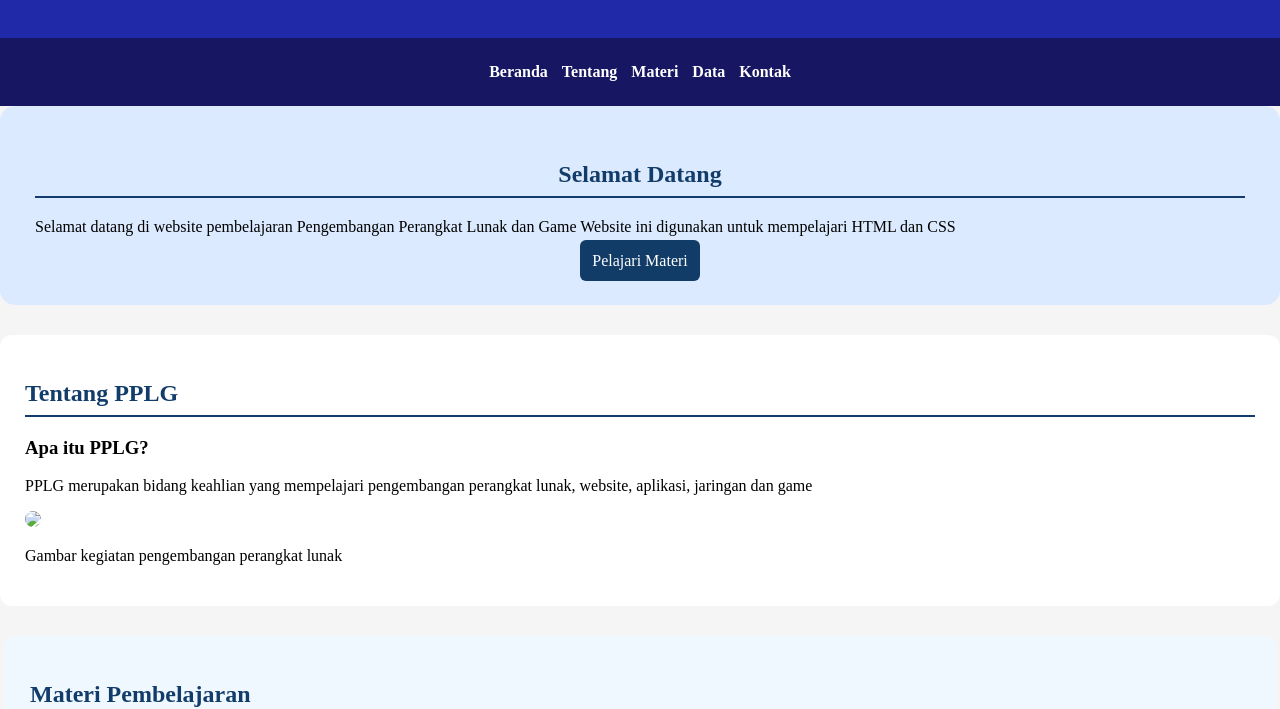
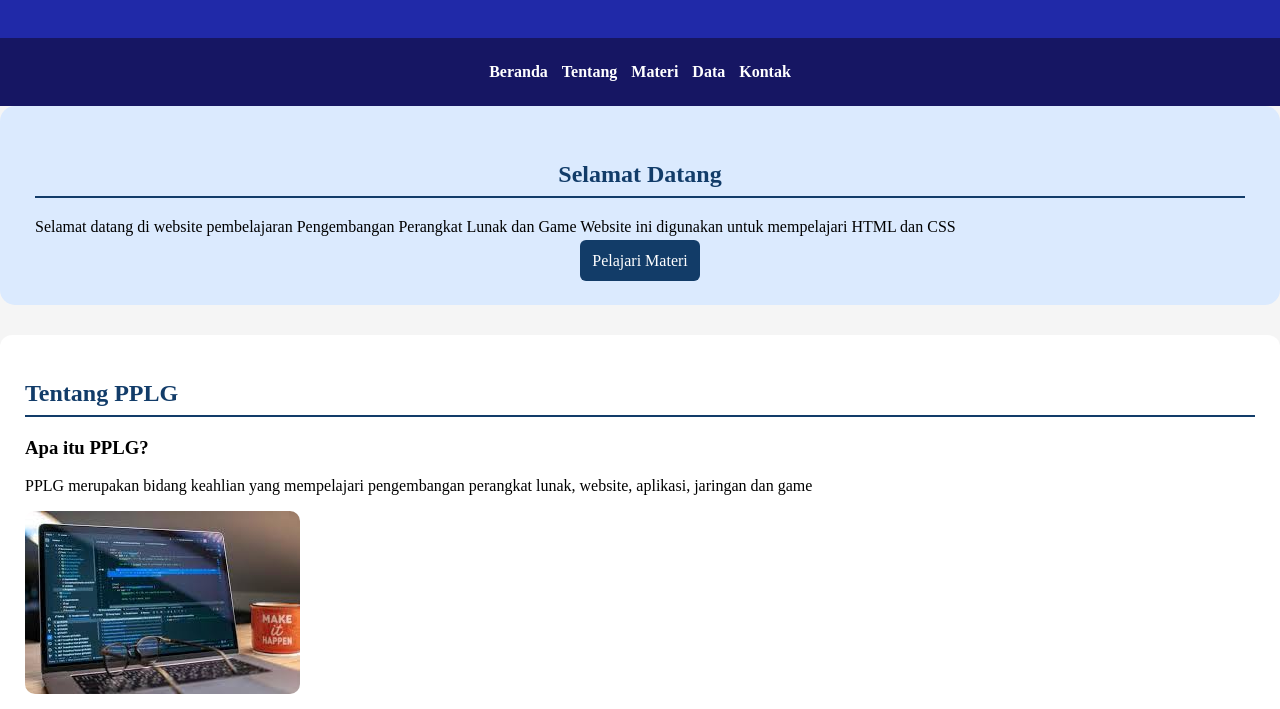
Before and after one commit to Handika-tech/Webdika, a plain HTML site: page index.html in a window 1280 px wide. Shown: the part 126-835 px from the top of the page. Drawn offline with Linux system fonts and the light colour scheme.

Commit message:
Fix image source path in index.html

```diff
--- a/index.html
+++ b/index.html
@@ -28,7 +28,7 @@
       <h2>Tentang PPLG</h2>
       <h3>Apa itu PPLG?</h3>
       <p>PPLG merupakan bidang keahlian yang mempelajari pengembangan perangkat lunak, website, aplikasi, jaringan dan game </p>
-      <img src="img/images.jpeg">
+      <img src="images.jpeg">
       <p>Gambar kegiatan pengembangan perangkat lunak</p>
     </section>
     <section id="kotak">
```
